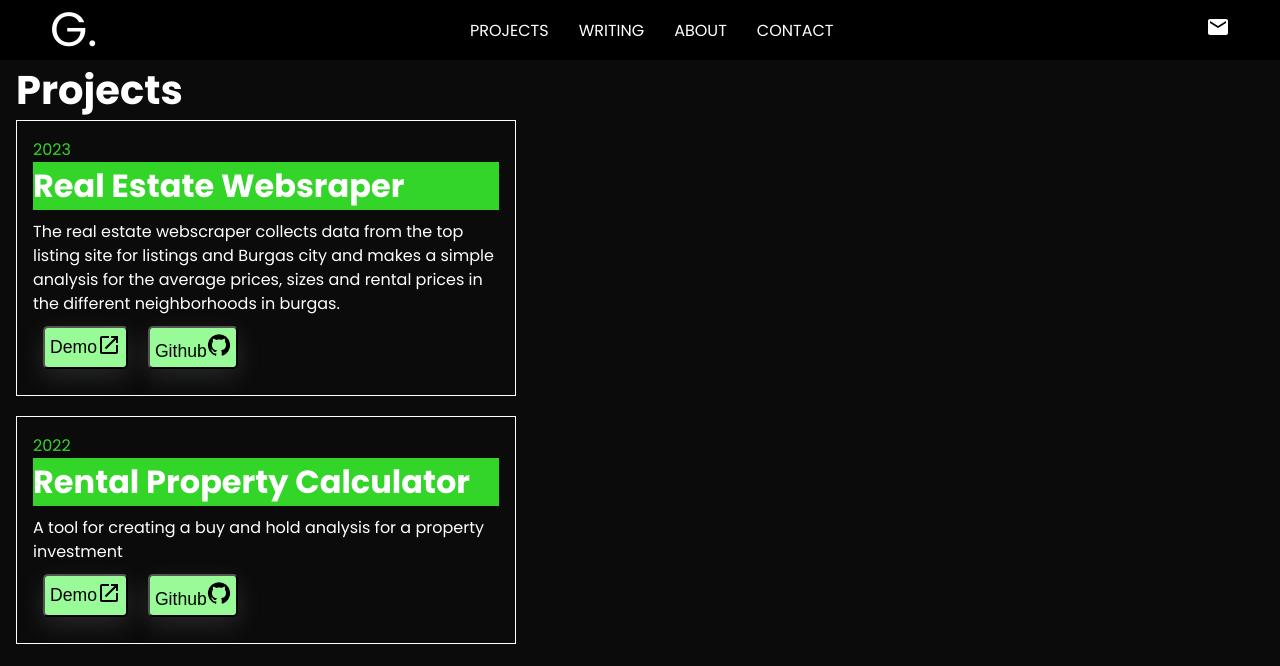
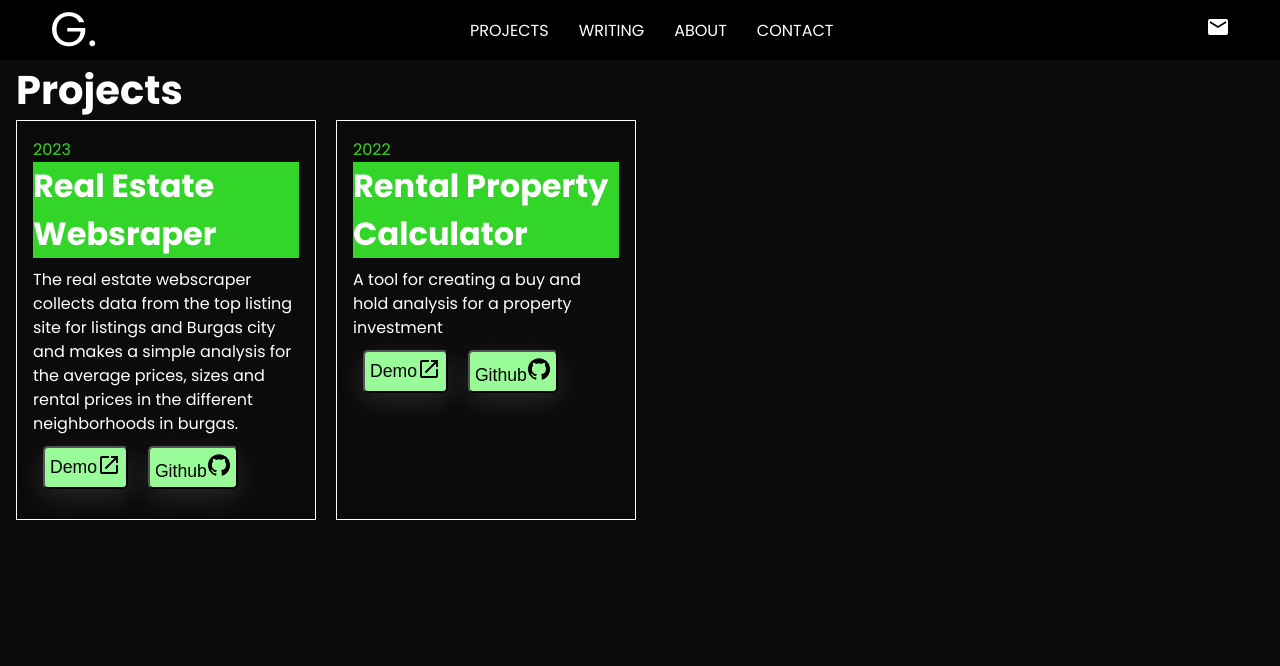
Before and after one commit to GeorgiNedyalkov/georgi_nedyalkov, a React (Create React App) app: page /projects in a window 1280 px wide. Shown: the top 666 px of the page. Built offline with nearby package versions, Linux system fonts and the light colour scheme.

Commit message:
Add a footer

```diff
--- a/src/components/footer/Footer.css
+++ b/src/components/footer/Footer.css
@@ -0,0 +1,7 @@
+.footer {
+    display: flex;
+    align-items: center;
+    justify-content: center;
+    width: 100vw;
+    margin: 0 auto;
+}
--- a/src/components/footer/Footer.jsx
+++ b/src/components/footer/Footer.jsx
@@ -1,7 +1,20 @@
 import "./Footer.css";
 
 const Footer = () => {
-  return <div>Footer</div>;
+  return (
+    <footer className="footer">
+      <p>Made by Georgi Nedyalkov using React</p>
+      <br />
+      <ul>
+        <li>
+          <a href="https://github.com/GeorgiNedyalkov">Github</a>
+        </li>
+        <li>
+          <a href="https://github.com/GeorgiNedyalkov">LinkedIn</a>
+        </li>
+      </ul>
+    </footer>
+  );
 };
 
 export default Footer;
--- a/src/components/project/Project.css
+++ b/src/components/project/Project.css
@@ -1,6 +1,6 @@
 .project {
-    width: 500px;
-    height: auto;
+    width: 300px;
+    height: 400px;
     padding: 1rem;
     border: 1px solid white;
 }
--- a/src/index.css
+++ b/src/index.css
@@ -21,6 +21,11 @@
 body {
   background-color: var(--bg);
   width: 1028px;
+}
+
+main {
+  width: var(--container-width);
+  margin: 0 auto;
 }
 
 /* GLOBAL STYLES */
--- a/src/pages/Blog/Blog.css
+++ b/src/pages/Blog/Blog.css
@@ -1,6 +1,6 @@
 .blog {
-    padding-top: 50px;
-    padding-left: 100px;
+    width: 100vw;
+    margin: 0 auto;
 }
 
 .blog-title {
--- a/src/pages/Projects/Projects.css
+++ b/src/pages/Projects/Projects.css
@@ -1,6 +1,4 @@
 .projects__wrapper {
-    width: 100vw;
     display: flex;
-    flex-direction: column;
     gap: 20px;
 }
```
Also changed, not shown: src/pages/Home/Home.jsx (+8 -0 lines).
